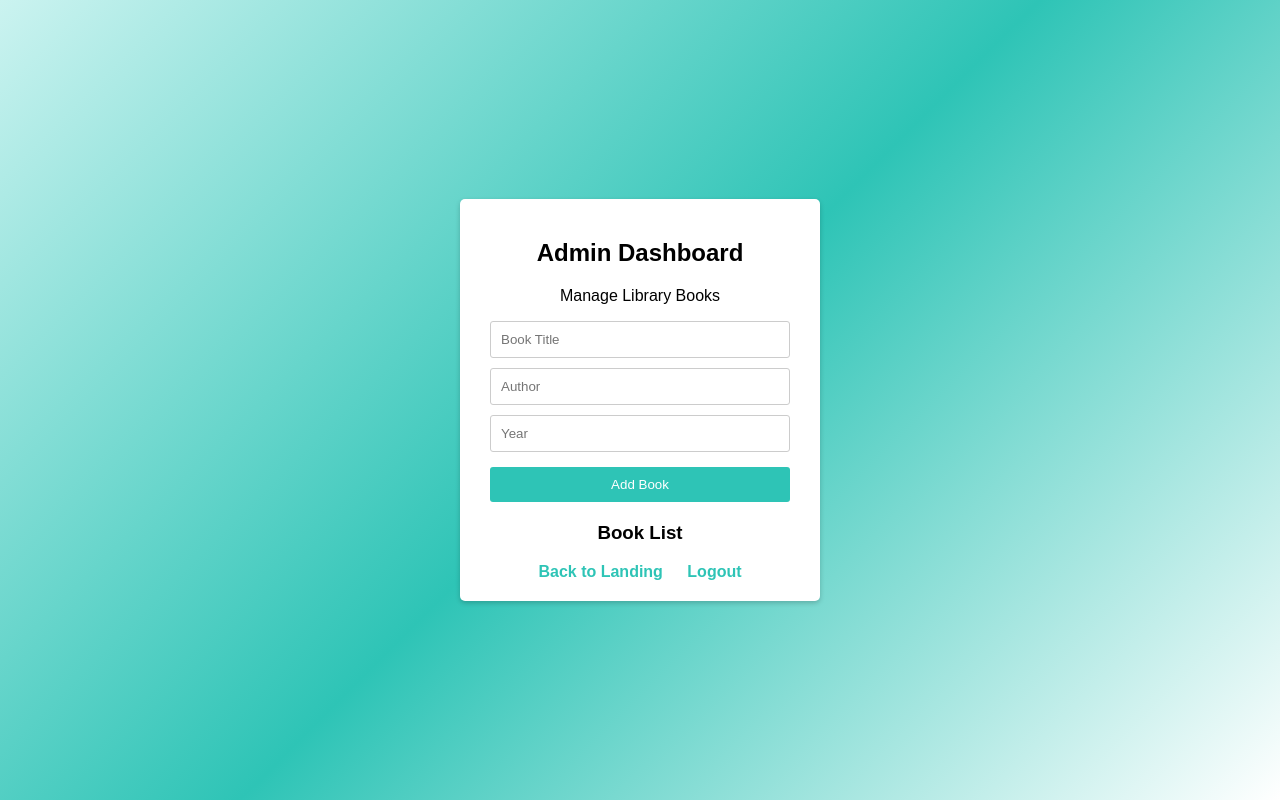
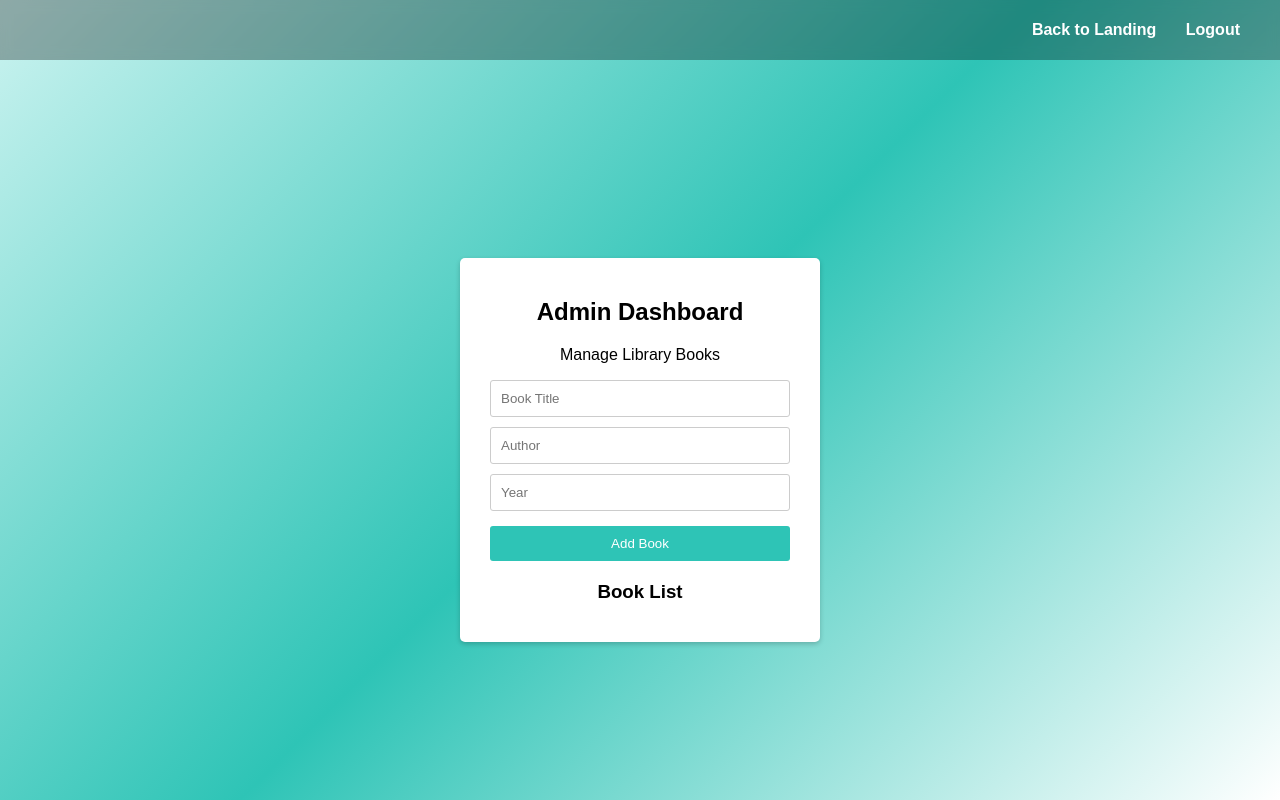
Before and after one commit to penina-otieno/library-app, a plain HTML site: page admin.html in a window 1280 px wide. Drawn offline with Linux system fonts and the light colour scheme.

Commit message:
added navigation bar

```diff
--- a/admin.html
+++ b/admin.html
@@ -7,6 +7,14 @@
     <link rel="stylesheet" href="css/style.css">
 </head>
 <body>
+
+
+    <header class="nav-bar">
+    <div class="nav-right">
+        <a href="landing.html">Back to Landing</a>
+            <a href="index.html">Logout</a>
+    </div>
+</header>
     <div class="container">
         <h2>Admin Dashboard</h2>
         <p>Manage Library Books</p>
@@ -21,11 +29,7 @@
             <ul></ul>
         </div>
 
-        <nav>
-            <a href="landing.html">Back to Landing</a>
-            <a href="index.html">Logout</a>
-        </nav>
-    </div>
+
     <script src="js/app.js"></script>
 </body>
 </html>
--- a/css/style.css
+++ b/css/style.css
@@ -92,3 +92,38 @@ nav a:hover {
 #bookList button:hover {
     background-color: #c82333;
 }
+
+
+/* Clean Top Navigation Bar Using Your Current Color Theme */
+.nav-bar {
+    position: fixed;
+    top: 0;
+    left: 0;
+    width: 100%;
+    height: 60px;
+    background-color: rgba(0, 0, 0, 0.3);  /* Light transparent dark bar that fits your gradient */
+    display: flex;
+    justify-content: flex-end;
+    align-items: center;
+    padding: 0 40px;
+    box-sizing: border-box;
+    backdrop-filter: blur(6px); /* Smooth glass-like effect */
+    z-index: 1000;
+}
+
+.nav-right a {
+    margin-left: 25px;
+    text-decoration: none;
+    color: white;             /* Visible on dark bar */
+    font-size: 16px;
+    font-weight: bold;
+}
+
+.nav-right a:hover {
+    opacity: 0.7;
+}
+
+/* Push container down so navbar does not overlap */
+.container {
+    margin-top: 100px;
+}
```
Also changed, not shown: landing.html (+12 -4 lines).
